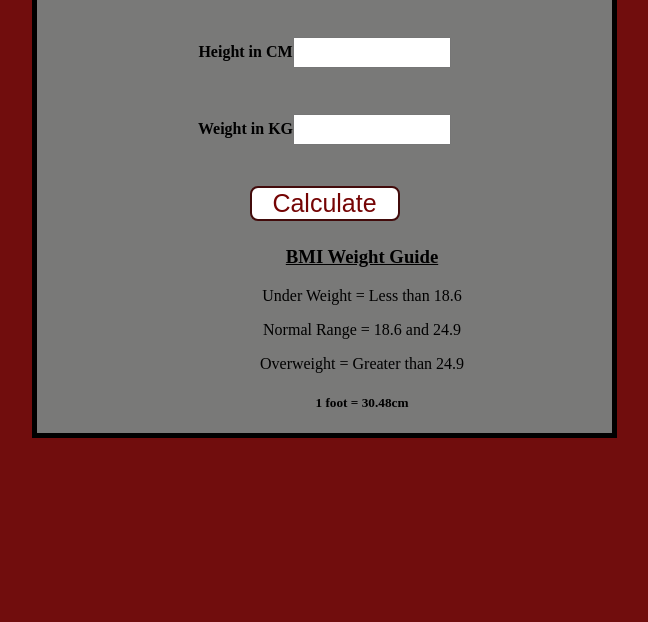
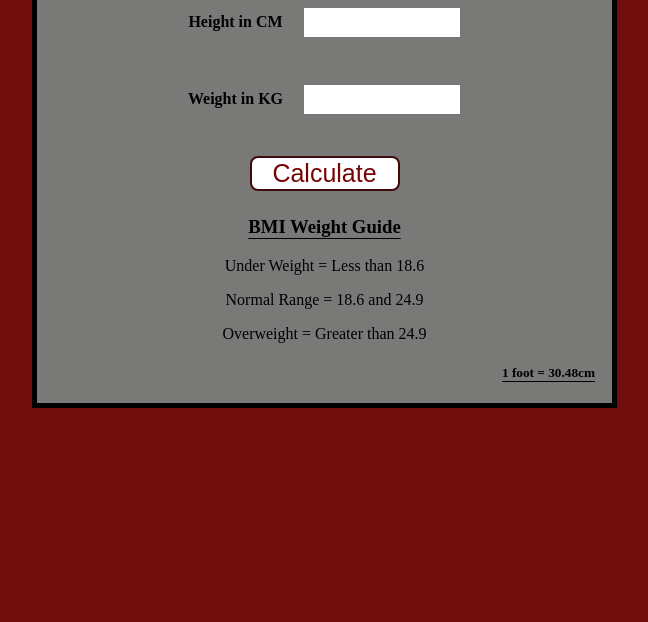
Before and after one commit to Imran-Ghafoor/JS-Mini-Projects, a plain HTML site: page 2-BMICalculator/index.html in a window 1280 px wide. Shown: the part 178-800 px from the top of the page, without its empty margins (376-1024 px from the left). Drawn offline with Linux system fonts and the light colour scheme.

Commit message:
body style

```diff
--- a/2-BMICalculator/style.css
+++ b/2-BMICalculator/style.css
@@ -1,32 +1,42 @@
 body{
    background: #710d0d;
+}
+h1{
+  text-decoration: underline;
+  text-underline-position: under;
 }
 .container {
     align-items: center;
     text-align: center;
     width: 575px;
     margin-left: 400px;
-    margin-top: 100px;
+    margin-top: 70px;
     background-color: #797978;
     border: 5px solid rgb(0, 0, 0);
   }
   #height,
   #weight {
+    margin-left: 20px;
     width: 150px;
     height: 25px;
     margin-top: 30px;
   }
 
   #weight-guide {
-    margin-left: 75px;
+    margin-left: 0px;
+    text-align: center;
     margin-top: 25px;
+  }
+  .underline{
+    text-underline-position: under;
+    text-decoration: underline;
   }
 
   #results {
     font-size: 35px;
-    margin-left: 90px;
+    margin-left: 30px;
     margin-top: 20px;
-    color: rgb(241, 241, 241);
+    color: rgb(255, 255, 255);
   }
 
   button {
@@ -40,3 +50,9 @@ body{
     border: 2px solid #420b0b;
     font-size: 25px;
   }
+  .FootoCM{
+    text-decoration: underline;
+    text-underline-position: under;
+    padding-left: 28rem;
+    /* 1rem = 16px */
+  }
```
